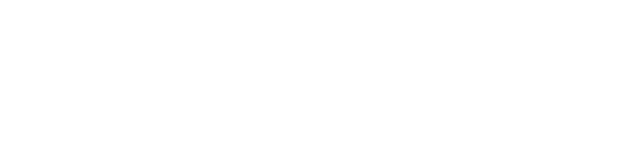
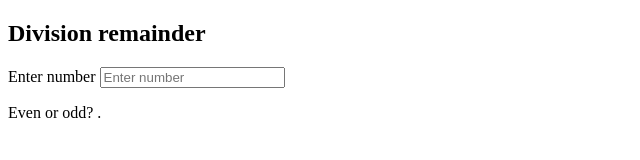
Before and after one commit to iliafilimonov1/git-test, a plain HTML site: page lesson-2/index.html in a window 1280 px wide. Shown: the whole page, without its empty margins (0-640 px from the left). Drawn offline with Linux system fonts and the light colour scheme.

Commit message:
task-2. структура проекта

```diff
--- a/lesson-2/index.html
+++ b/lesson-2/index.html
@@ -10,8 +10,18 @@
 </head>
 
 <body>
+  <nav class="navbar">
+    <h1 class="nav-brand">Division remainder</h1>
+  </nav>
 
-  <script src="js/index.js"></script>
+  <main class="container">
+    <div>
+      <label class="label" for="component-name">Enter number</label>
+      <input type="number" class="input" placeholder="Enter number" id="your-number" autocomplete="off">
+    </div>
+    <p>Even or odd? <strong id="output"></strong>.</p>
+  </main>
+  <script type="module" src="js/index.js"></script>
 </body>
 
 </html>
```
